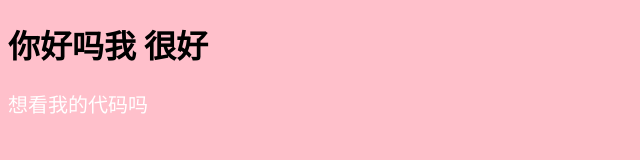
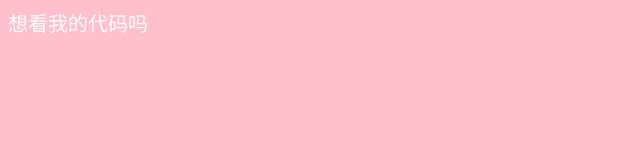
Before and after one commit to AriesGirl/AriesGirl.github.io, a plain HTML site: page index.html in a window 1280 px wide. Shown: the whole page, without its empty margins (0-640 px from the left). Drawn offline with Linux system fonts and the light colour scheme.

Commit message:
Update index.html

```diff
--- a/index.html
+++ b/index.html
@@ -15,7 +15,6 @@
     </style>
 </head>
 <body>
-    <h1>你好吗我 很好</h1>
 
     <a target="_black" href="https://github.com/AriesGirl/AriesGirl.github.io">想看我的代码吗</a>
 </body>
```
